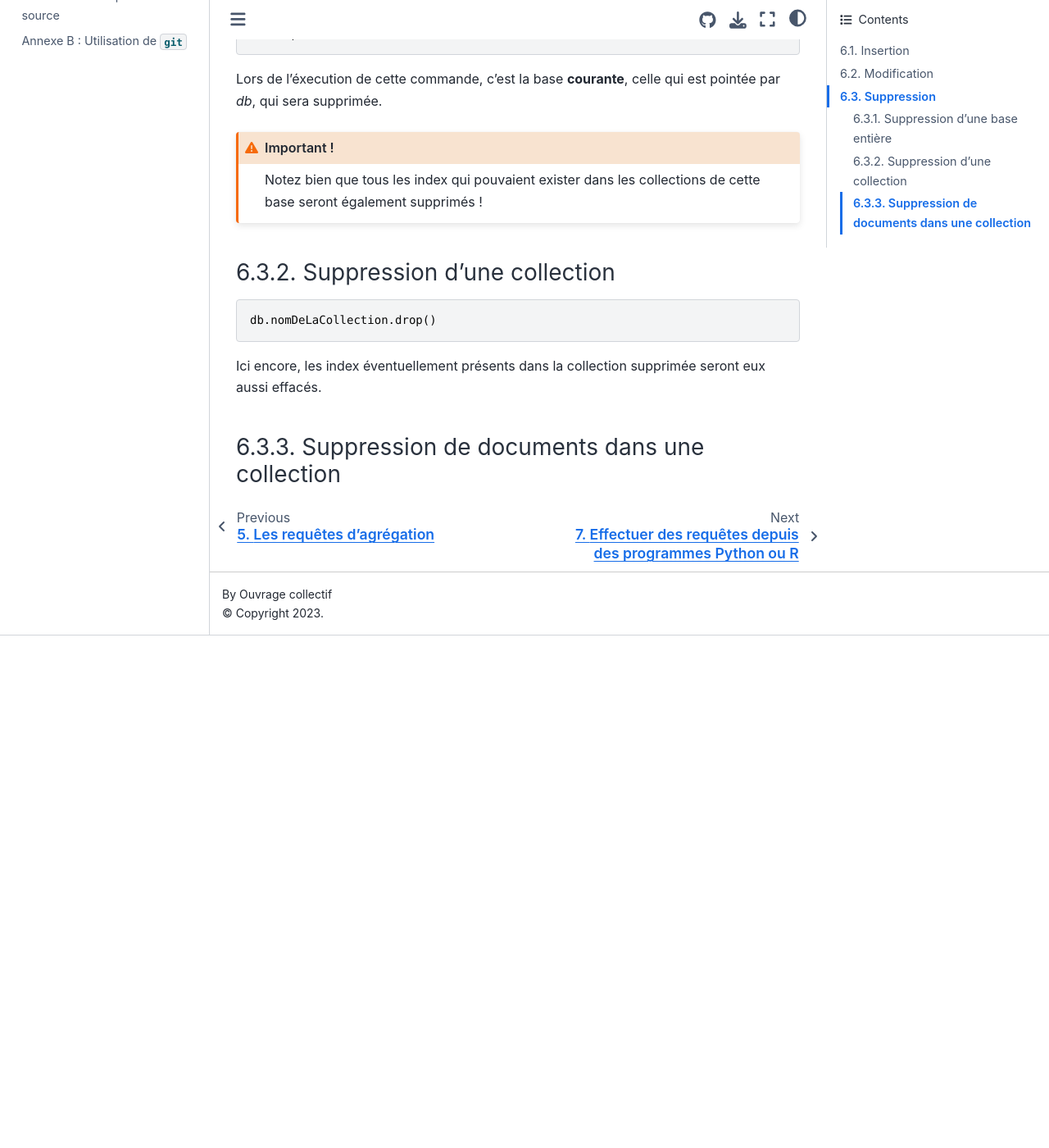
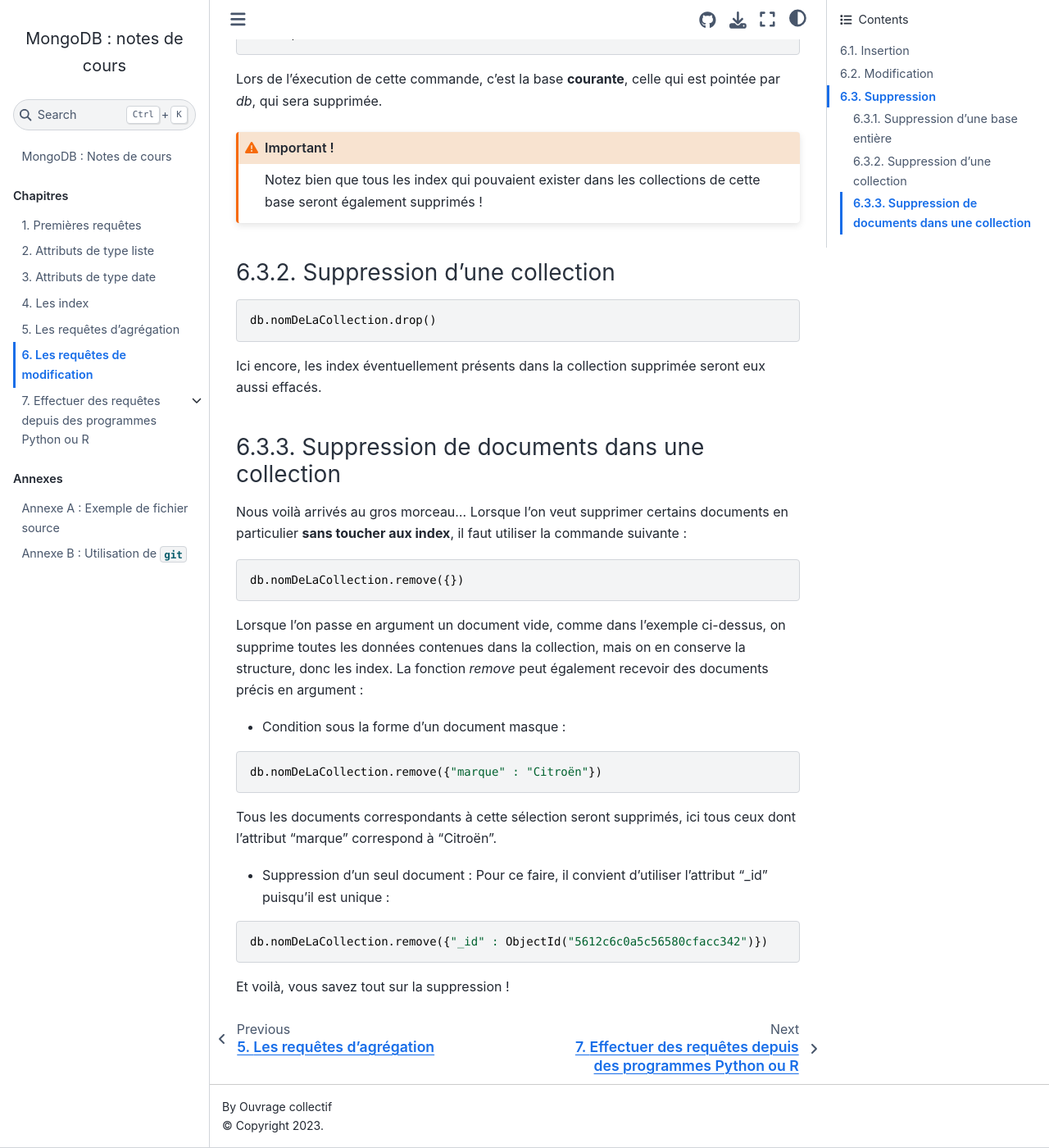
Before and after one commit to rtavenar/mongo_book, a Jupyter Book: the page built from content/06_modif.md, in a window 1280 px wide and 1400 px high, scrolled down 2244 px. Shown: the whole window at 82% size. Built offline with Jupyter Book 1.0.4 settings and Sphinx 7.4.7 and the Sphinx Book theme 1.1.4, drawn with Linux system fonts in a browser that asks for light colours; before the commit the page ends 3019 px from its top, so only the background shows below that.

Commit message:
Update 06_modif.md

````diff
--- a/content/06_modif.md
+++ b/content/06_modif.md
@@ -99,3 +99,22 @@
 Ici encore, les index éventuellement présents dans la collection supprimée seront eux aussi effacés.
 
 ### Suppression de documents dans une collection
+Nous voilà arrivés au gros morceau...
+Lorsque l'on veut supprimer certains documents en particulier **sans toucher aux index**, il faut utiliser la commande suivante :
+```js
+db.nomDeLaCollection.remove({})
+```
+Lorsque l'on passe en argument un document vide, comme dans l'exemple ci-dessus, on supprime toutes les données contenues dans la collection, mais on en conserve la structure, donc les index.
+La fonction _remove_ peut également recevoir des documents précis en argument :
+* Condition sous la forme d'un document masque :
+```js
+db.nomDeLaCollection.remove({"marque" : "Citroën"})
+```
+Tous les documents correspondants à cette sélection seront supprimés, ici tous ceux dont l'attribut "marque" correspond à "Citroën".
+* Suppression d'un seul document :
+Pour ce faire, il convient d'utiliser l'attribut "_id" puisqu'il est unique :
+```js
+db.nomDeLaCollection.remove({"_id" : ObjectId("5612c6c0a5c56580cfacc342")})
+```
+
+Et voilà, vous savez tout sur la suppression !
````
